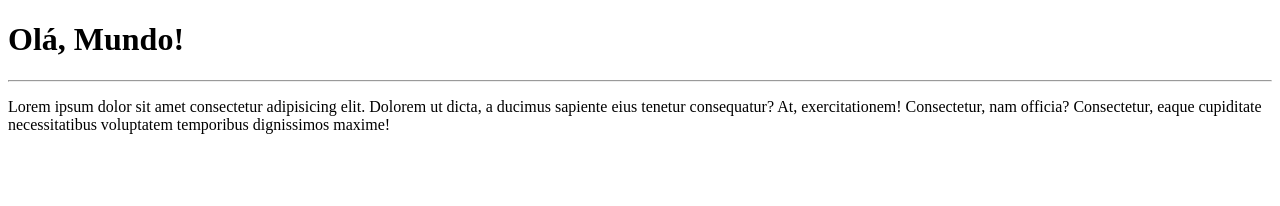
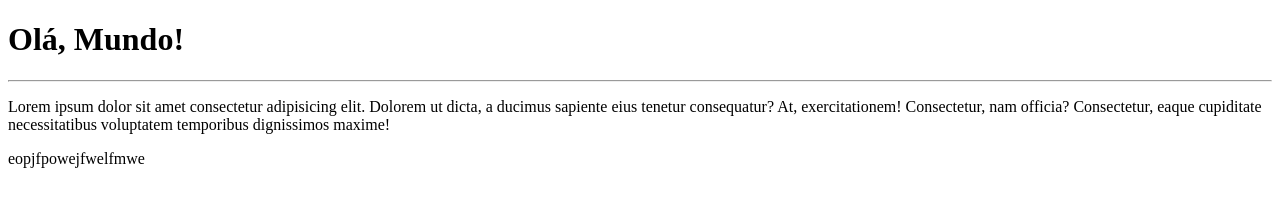
Before and after one commit to daensuck/ola-mundo, a plain HTML site: page site/index.html in a window 1280 px wide. Drawn offline with Linux system fonts and the light colour scheme.

Commit message:
add mais um texto aí

```diff
--- a/site/index.html
+++ b/site/index.html
@@ -9,5 +9,6 @@
     <h1>Olá, Mundo!</h1>
     <hr>
     <p>Lorem ipsum dolor sit amet consectetur adipisicing elit. Dolorem ut dicta, a ducimus sapiente eius tenetur consequatur? At, exercitationem! Consectetur, nam officia? Consectetur, eaque cupiditate necessitatibus voluptatem temporibus dignissimos maxime!</p>
+    <p>eopjfpowejfwelfmwe</p>
 </body>
 </html>
```
